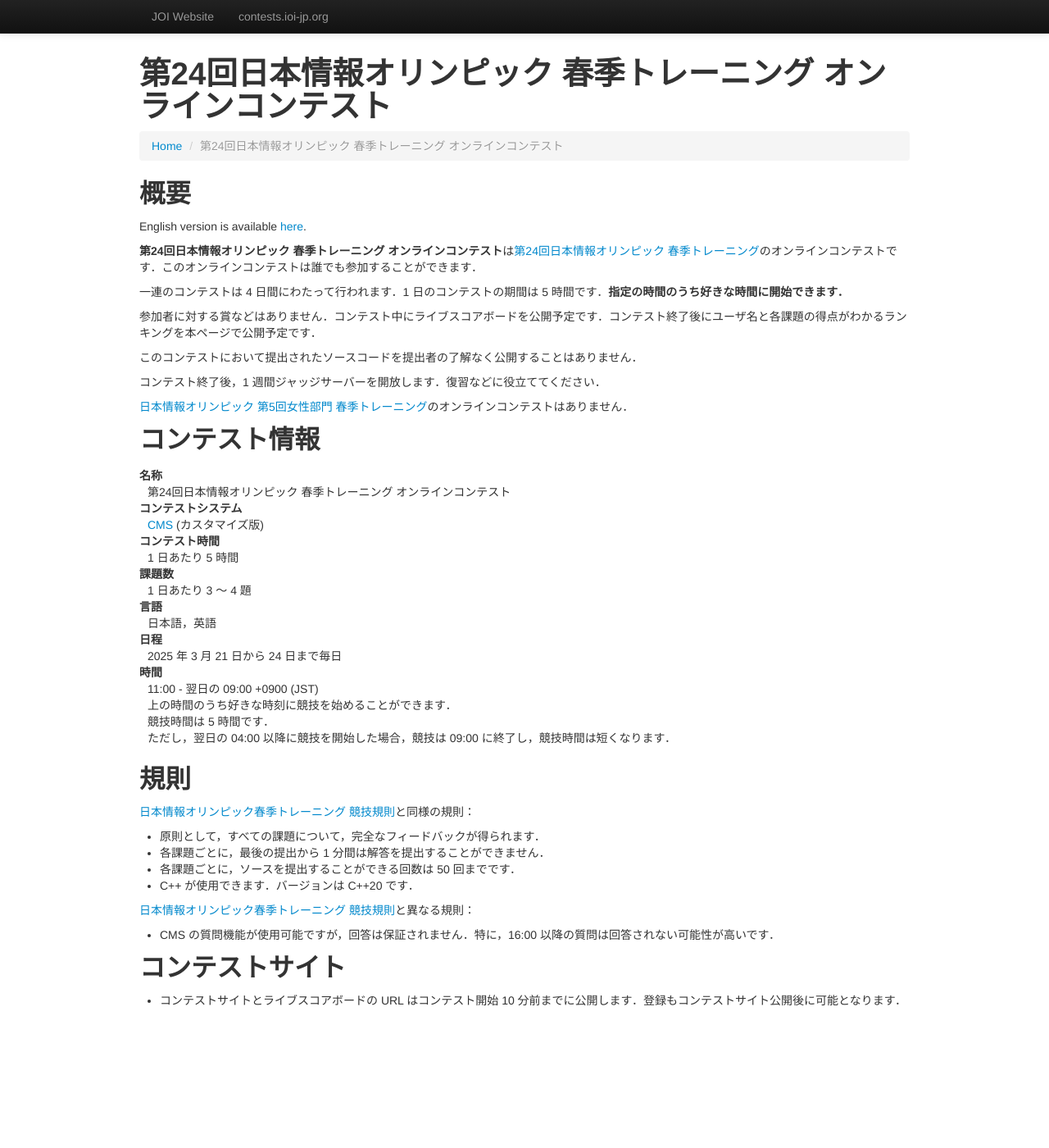
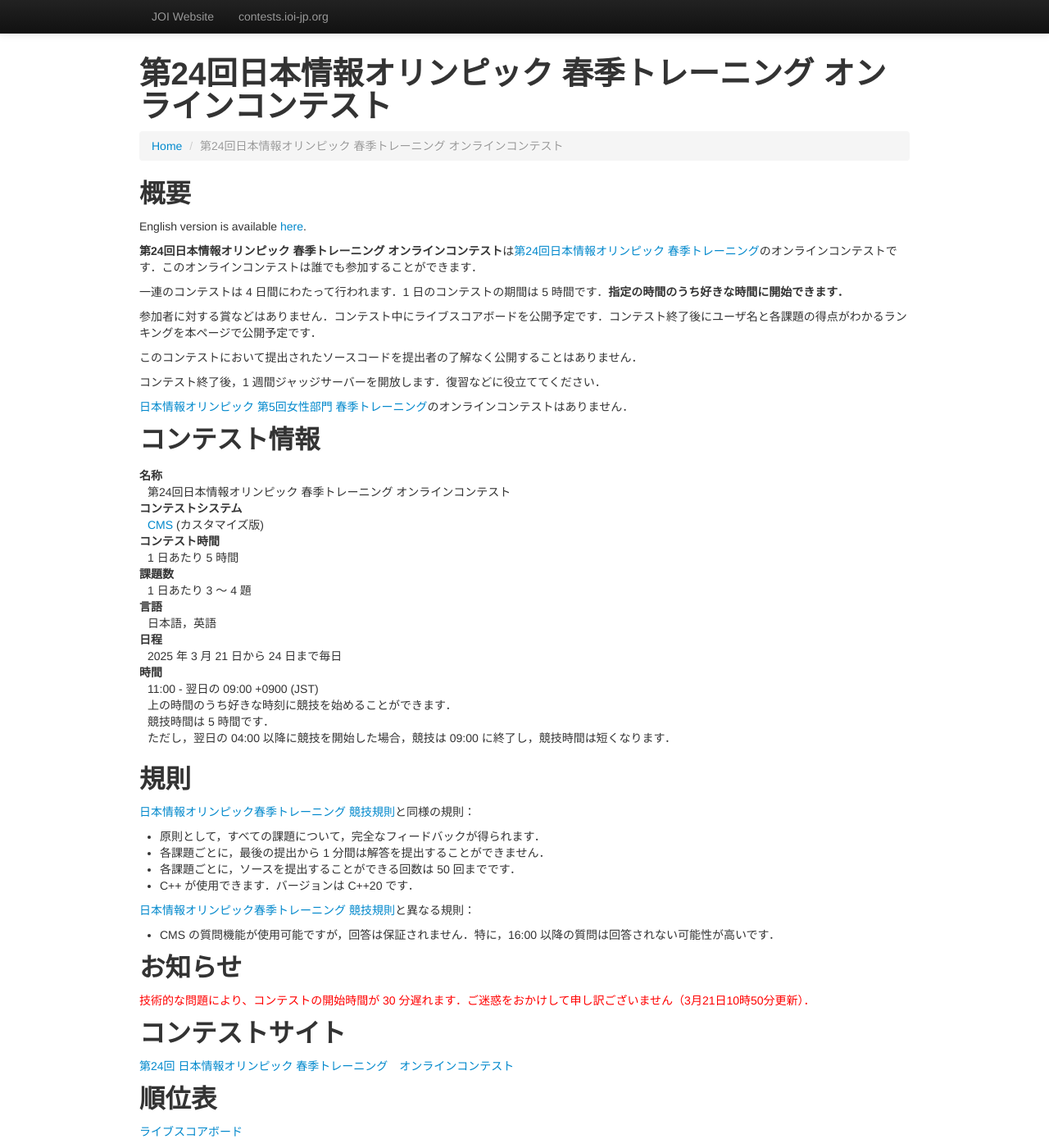
Before and after one commit to jcioi/joi-contests-site, a Jekyll site: the page built from joi-sp-2025/index.md, in a window 1280 px wide and 1400 px high. Shown: the whole window at 82% size. Built offline with Jekyll 4.4.1, drawn with Linux system fonts in a browser that asks for light colours.

```diff
--- a/joi-sp-2025/index.md
+++ b/joi-sp-2025/index.md
@@ -65,6 +65,11 @@ English version is available [here](./index-en.html).
 
 - CMS の質問機能が使用可能ですが，回答は保証されません．特に，16:00 以降の質問は回答されない可能性が高いです．
 
+## お知らせ
+<font color="red">技術的な問題により、コンテストの開始時間が 30 分遅れます．ご迷惑をおかけして申し訳ございません（3月21日10時50分更新）．</font>
+
 ## コンテストサイト
+[第24回 日本情報オリンピック 春季トレーニング　オンラインコンテスト](https://cms.ioi-jp.org/)
 
-- コンテストサイトとライブスコアボードの URL はコンテスト開始 10 分前までに公開します．登録もコンテストサイト公開後に可能となります．
+## 順位表
+[ライブスコアボード](https://ranking.cms.ioi-jp.org)
```
Also changed, not shown: joi-sp-2025/index-en.md (+6 -1 lines).
